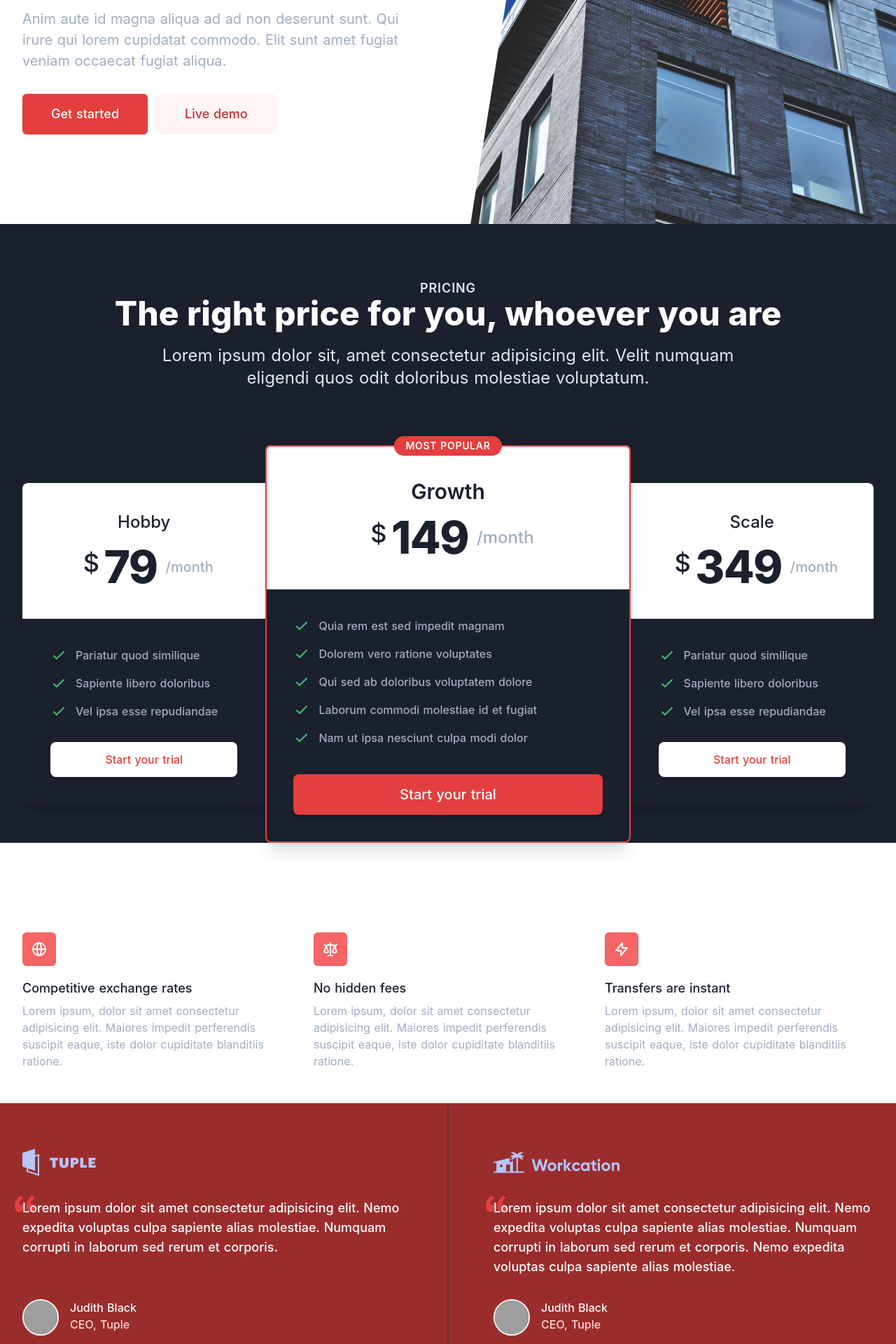
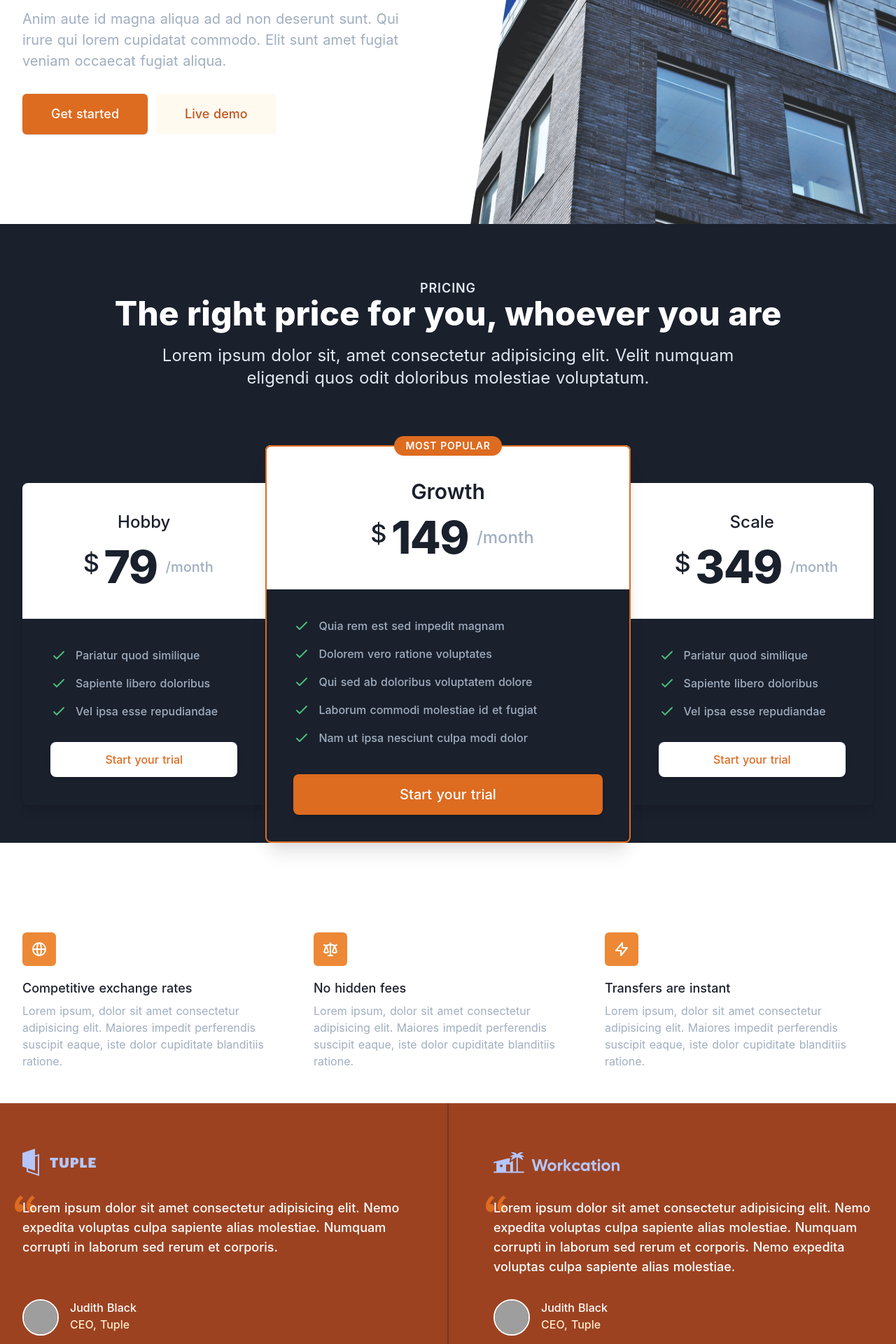
Before and after one commit to tomkonidas/sellyourlistings, a Nuxt app: page / in a window 1280 px wide. Shown: the part 280-2200 px from the top of the page at 70% size. Built offline with nearby package versions, Linux system fonts and the light colour scheme; grey boxes are pictures that could not be loaded; what @tailwindcss/ui would draw is missing.

Commit message:
Update coloring to orange

```diff
--- a/components/Features.vue
+++ b/components/Features.vue
@@ -4,7 +4,7 @@
       <div class="lg:grid lg:grid-cols-3 lg:gap-8">
         <div>
           <div
-            class="flex items-center justify-center h-12 w-12 rounded-md bg-red-500 text-white"
+            class="flex items-center justify-center h-12 w-12 rounded-md bg-orange-500 text-white"
           >
             <svg
               class="h-6 w-6"
@@ -33,7 +33,7 @@
         </div>
         <div class="mt-10 lg:mt-0">
           <div
-            class="flex items-center justify-center h-12 w-12 rounded-md bg-red-500 text-white"
+            class="flex items-center justify-center h-12 w-12 rounded-md bg-orange-500 text-white"
           >
             <svg
               class="h-6 w-6"
@@ -62,7 +62,7 @@
         </div>
         <div class="mt-10 lg:mt-0">
           <div
-            class="flex items-center justify-center h-12 w-12 rounded-md bg-red-500 text-white"
+            class="flex items-center justify-center h-12 w-12 rounded-md bg-orange-500 text-white"
           >
             <svg
               class="h-6 w-6"
--- a/components/Hero.vue
+++ b/components/Hero.vue
@@ -82,19 +82,19 @@
             <h2 class="text-4xl tracking-tight leading-10 font-extrabold text-gray-900 sm:text-5xl sm:leading-none md:text-6xl">
                 Data to enrich your
                 <br class="xl:hidden" />
-                <span class="text-red-600">online business</span>
+                <span class="text-orange-600">online business</span>
             </h2>
             <p class="mt-3 text-base text-gray-500 sm:mt-5 sm:text-lg sm:max-w-xl sm:mx-auto md:mt-5 md:text-xl lg:mx-0">
                 Anim aute id magna aliqua ad ad non deserunt sunt. Qui irure qui lorem cupidatat commodo. Elit sunt amet fugiat veniam occaecat fugiat aliqua.
             </p>
             <div class="mt-5 sm:mt-8 sm:flex sm:justify-center lg:justify-start">
                 <div class="rounded-md shadow">
-                <a href="#" class="w-full flex items-center justify-center px-8 py-3 border border-transparent text-base leading-6 font-medium rounded-md text-white bg-red-600 hover:bg-red-500 focus:outline-none focus:shadow-outline transition duration-150 ease-in-out md:py-4 md:text-lg md:px-10">
+                <a href="#" class="w-full flex items-center justify-center px-8 py-3 border border-transparent text-base leading-6 font-medium rounded-md text-white bg-orange-600 hover:bg-orange-500 focus:outline-none focus:shadow-outline transition duration-150 ease-in-out md:py-4 md:text-lg md:px-10">
                     Get started
                 </a>
                 </div>
                 <div class="mt-3 sm:mt-0 sm:ml-3">
-                <a href="#" class="w-full flex items-center justify-center px-8 py-3 border border-transparent text-base leading-6 font-medium rounded-md text-red-700 bg-red-100 hover:text-red-600 hover:bg-red-50 focus:outline-none focus:shadow-outline focus:border-red-300 transition duration-150 ease-in-out md:py-4 md:text-lg md:px-10">
+                <a href="#" class="w-full flex items-center justify-center px-8 py-3 border border-transparent text-base leading-6 font-medium rounded-md text-orange-700 bg-orange-100 hover:text-orange-600 hover:bg-orange-50 focus:outline-none focus:shadow-outline focus:border-orange-300 transition duration-150 ease-in-out md:py-4 md:text-lg md:px-10">
                     Live demo
                 </a>
                 </div>
--- a/components/Pricing.vue
+++ b/components/Pricing.vue
@@ -77,7 +77,7 @@
                         </ul>
                         <div class="mt-8">
                             <div class="rounded-lg shadow-md">
-                            <a href="#" class="block w-full text-center rounded-lg border border-transparent bg-white px-6 py-3 text-base leading-6 font-medium text-red-600 hover:text-red-500 focus:outline-none focus:shadow-outline transition ease-in-out duration-150" aria-describedby="tier-hobby">
+                            <a href="#" class="block w-full text-center rounded-lg border border-transparent bg-white px-6 py-3 text-base leading-6 font-medium text-orange-600 hover:text-orange-500 focus:outline-none focus:shadow-outline transition ease-in-out duration-150" aria-describedby="tier-hobby">
                                 Start your trial
                             </a>
                             </div>
@@ -88,10 +88,10 @@
                 </div>
                 <div class="mt-10 max-w-lg mx-auto lg:mt-0 lg:max-w-none lg:mx-0 lg:col-start-3 lg:col-end-6 lg:row-start-1 lg:row-end-4">
                     <div class="relative z-10 rounded-lg shadow-xl">
-                    <div class="pointer-events-none absolute inset-0 rounded-lg border-2 border-red-600"></div>
+                    <div class="pointer-events-none absolute inset-0 rounded-lg border-2 border-orange-600"></div>
                     <div class="absolute inset-x-0 top-0 transform translate-y-px">
                         <div class="flex justify-center transform -translate-y-1/2">
-                        <span class="inline-flex rounded-full bg-red-600 px-4 py-1 text-sm leading-5 font-semibold tracking-wider uppercase text-white">
+                        <span class="inline-flex rounded-full bg-orange-600 px-4 py-1 text-sm leading-5 font-semibold tracking-wider uppercase text-white">
                             Most popular
                         </span>
                         </div>
@@ -171,7 +171,7 @@
                         </ul>
                         <div class="mt-10">
                         <div class="rounded-lg shadow-md">
-                            <a href="#" class="block w-full text-center rounded-lg border border-transparent bg-red-600 px-6 py-4 text-xl leading-6 font-medium text-white hover:bg-red-500 focus:outline-none focus:border-red-700 focus:shadow-outline-red transition ease-in-out duration-150" aria-describedby="tier-growth">
+                            <a href="#" class="block w-full text-center rounded-lg border border-transparent bg-orange-600 px-6 py-4 text-xl leading-6 font-medium text-white hover:bg-orange-500 focus:outline-none focus:border-orange-700 focus:shadow-outline-orange transition ease-in-out duration-150" aria-describedby="tier-growth">
                             Start your trial
                             </a>
                         </div>
@@ -237,7 +237,7 @@
                         </ul>
                         <div class="mt-8">
                             <div class="rounded-lg shadow-md">
-                            <a href="#" class="block w-full text-center rounded-lg border border-transparent bg-white px-6 py-3 text-base leading-6 font-medium text-red-600 hover:text-red-500 focus:outline-none focus:shadow-outline transition ease-in-out duration-150" aria-describedby="tier-scale">
+                            <a href="#" class="block w-full text-center rounded-lg border border-transparent bg-white px-6 py-3 text-base leading-6 font-medium text-orange-600 hover:text-orange-500 focus:outline-none focus:shadow-outline transition ease-in-out duration-150" aria-describedby="tier-scale">
                                 Start your trial
                             </a>
                             </div>
--- a/components/Testimonials.vue
+++ b/components/Testimonials.vue
@@ -1,7 +1,7 @@
 <template>
-    <section class="bg-red-800">
+    <section class="bg-orange-800">
         <div class="max-w-screen-xl mx-auto md:grid md:grid-cols-2 md:px-6 lg:px-8">
-            <div class="py-12 px-4 sm:px-6 md:flex md:flex-col md:py-16 md:pl-0 md:pr-10 md:border-r md:border-red-900 lg:pr-16">
+            <div class="py-12 px-4 sm:px-6 md:flex md:flex-col md:py-16 md:pl-0 md:pr-10 md:border-r md:border-orange-900 lg:pr-16">
             <div class="md:flex-shrink-0">
                 <svg fill="none" height="40" viewBox="0 0 105 40" role="img" aria-labelledby="svg-tuple">
                 <title id="svg-tuple">Tuple</title>
@@ -13,7 +13,7 @@
             </div>
             <blockquote class="mt-8 md:flex-grow md:flex md:flex-col">
                 <div class="relative text-lg leading-7 font-medium text-white md:flex-grow">
-                <svg class="absolute top-0 left-0 transform -translate-x-3 -translate-y-2 h-8 w-8 text-red-600" fill="currentColor" viewBox="0 0 32 32">
+                <svg class="absolute top-0 left-0 transform -translate-x-3 -translate-y-2 h-8 w-8 text-orange-600" fill="currentColor" viewBox="0 0 32 32">
                     <path d="M9.352 4C4.456 7.456 1 13.12 1 19.36c0 5.088 3.072 8.064 6.624 8.064 3.36 0 5.856-2.688 5.856-5.856 0-3.168-2.208-5.472-5.088-5.472-.576 0-1.344.096-1.536.192.48-3.264 3.552-7.104 6.624-9.024L9.352 4zm16.512 0c-4.8 3.456-8.256 9.12-8.256 15.36 0 5.088 3.072 8.064 6.624 8.064 3.264 0 5.856-2.688 5.856-5.856 0-3.168-2.304-5.472-5.184-5.472-.576 0-1.248.096-1.44.192.48-3.264 3.456-7.104 6.528-9.024L25.864 4z" />
                 </svg>
                 <p class="relative">
@@ -27,13 +27,13 @@
                     </div>
                     <div class="ml-4">
                     <div class="text-base leading-6 font-medium text-white">Judith Black</div>
-                    <div class="text-base leading-6 font-medium text-red-200">CEO, Tuple</div>
+                    <div class="text-base leading-6 font-medium text-orange-200">CEO, Tuple</div>
                     </div>
                 </div>
                 </footer>
             </blockquote>
             </div>
-            <div class="py-12 px-4 border-t-2 border-red-900 sm:px-6 md:py-16 md:pr-0 md:pl-10 md:border-t-0 md:border-l lg:pl-16">
+            <div class="py-12 px-4 border-t-2 border-orange-900 sm:px-6 md:py-16 md:pr-0 md:pl-10 md:border-t-0 md:border-l lg:pl-16">
             <div class="md:flex-shrink-0">
                 <svg fill="none" height="40" viewBox="0 0 180 40" role="img" aria-labelledby="svg-workcation">
                 <title id="svg-workcation">Workcation</title>
@@ -47,7 +47,7 @@
             </div>
             <blockquote class="mt-8 md:flex-grow md:flex md:flex-col">
                 <div class="relative text-lg leading-7 font-medium text-white md:flex-grow">
-                <svg class="absolute top-0 left-0 transform -translate-x-3 -translate-y-2 h-8 w-8 text-red-600" fill="currentColor" viewBox="0 0 32 32">
+                <svg class="absolute top-0 left-0 transform -translate-x-3 -translate-y-2 h-8 w-8 text-orange-600" fill="currentColor" viewBox="0 0 32 32">
                     <path d="M9.352 4C4.456 7.456 1 13.12 1 19.36c0 5.088 3.072 8.064 6.624 8.064 3.36 0 5.856-2.688 5.856-5.856 0-3.168-2.208-5.472-5.088-5.472-.576 0-1.344.096-1.536.192.48-3.264 3.552-7.104 6.624-9.024L9.352 4zm16.512 0c-4.8 3.456-8.256 9.12-8.256 15.36 0 5.088 3.072 8.064 6.624 8.064 3.264 0 5.856-2.688 5.856-5.856 0-3.168-2.304-5.472-5.184-5.472-.576 0-1.248.096-1.44.192.48-3.264 3.456-7.104 6.528-9.024L25.864 4z" />
                 </svg>
                 <p class="relative">
@@ -61,7 +61,7 @@
                     </div>
                     <div class="ml-4">
                     <div class="text-base leading-6 font-medium text-white">Judith Black</div>
-                    <div class="text-base leading-6 font-medium text-red-200">CEO, Tuple</div>
+                    <div class="text-base leading-6 font-medium text-orange-200">CEO, Tuple</div>
                     </div>
                 </div>
                 </footer>
```
